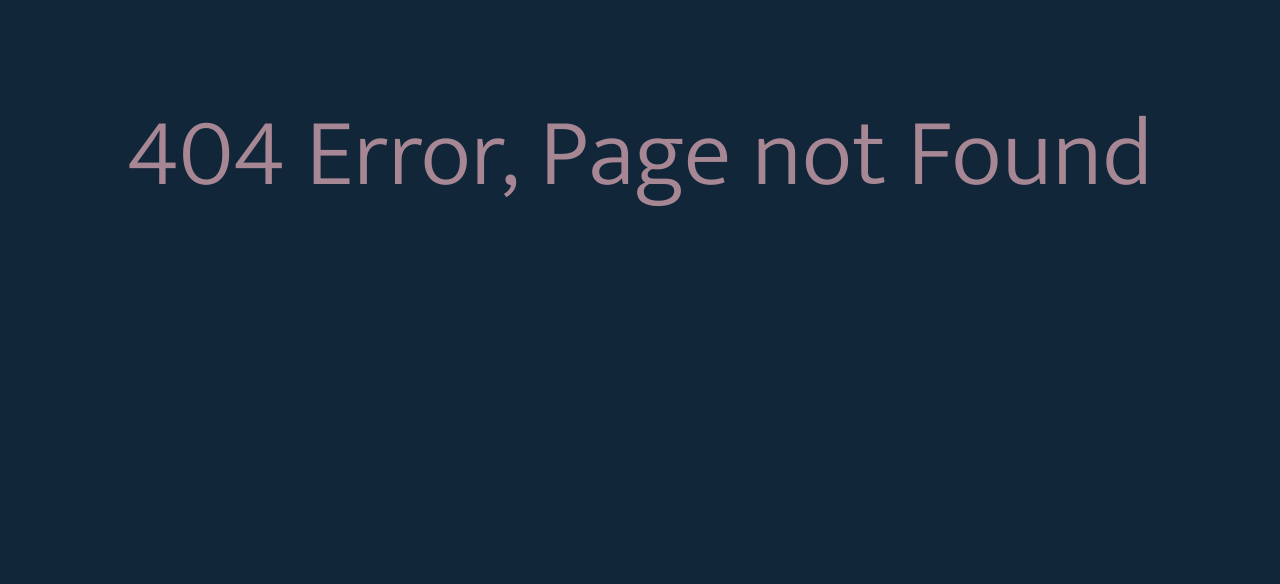
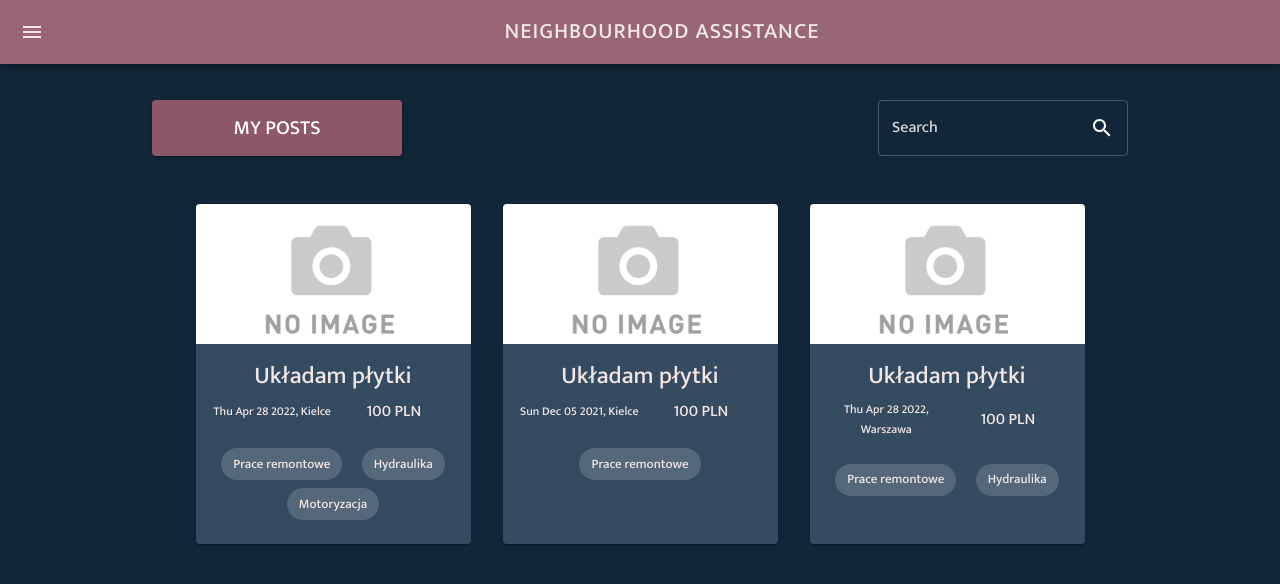
Before and after one commit to kNowakowska/neighbourhood-assistance-app, a React (Create React App) app: page /home/1 in a window 1280 px wide. Before the commit this address had no page. Shown: the top 584 px of the page. Built offline with nearby package versions, Linux system fonts and the light colour scheme; what material-ui-confirm would draw is missing.

Commit message:
add categories of posts

```diff
--- a/src/AppBar.js
+++ b/src/AppBar.js
@@ -17,7 +17,6 @@ import Icon from "@mui/material/Icon";
 import { pages } from "./routes/Routes";
 
 const StyledMenuButton = styled(IconButton)({
-
   color: "#f1e6e6",
 });
 
@@ -57,6 +56,48 @@ const NavigationBar = (props) => {
     return location.pathname === routeName;
   };
 
+  const generateMenuList = (pages) => {
+    const menu = [];
+    const submenu = [];
+
+    pages.forEach(({children, path, sidebarName, icon}, key) => {
+      if (!children) {
+        menu.push(
+          <StyledNavLink to={path} key={key}>
+            <MenuItem selected={activeRoute(path)}>
+              <ListItemIcon>
+                <Icon>{icon}</Icon>
+              </ListItemIcon>
+              <ListItemText primary={sidebarName} />
+            </MenuItem>
+          </StyledNavLink>
+        );
+      } else {
+        menu.push(
+          <StyledNavLink to={path} key={key}>
+            <MenuItem selected={activeRoute(path)}>
+              <ListItemIcon>
+                <Icon>{icon}</Icon>
+              </ListItemIcon>
+              <ListItemText primary={sidebarName} />
+            </MenuItem>
+          </StyledNavLink>
+        );
+        children.forEach((child, key) => {
+          submenu.push(
+            <StyledNavLink to={child.path} key={`${key}_${child.path}`}>
+              <MenuItem selected={activeRoute(child.path)}>
+                <ListItemText primary={child.sidebarName} />
+              </MenuItem>
+            </StyledNavLink>
+          );
+        });
+        menu.push(<MenuList sx={{ ml: 3 }} key={`submenu_${path}`}>{submenu}</MenuList>);
+      }
+    });
+    return menu;
+  };
+
   return (
     <div>
       <div
@@ -66,7 +107,7 @@ const NavigationBar = (props) => {
       >
         <AppBar position="fixed" enableColorOnDark color="secondary">
           <Toolbar>
-            <StyledMenuButton edge="start" color="inherit" aria-label="menu" onClick={toggleDrawer(true)} sx={{  mr: 2,}}>
+            <StyledMenuButton edge="start" color="inherit" aria-label="menu" onClick={toggleDrawer(true)} sx={{ mr: 2 }}>
               <MenuIcon />
             </StyledMenuButton>
             <StyledAppTitle variant="h6">Neighbourhood Assistance</StyledAppTitle>
@@ -75,20 +116,7 @@ const NavigationBar = (props) => {
       </div>
       <StyledDrawer open={isOpen} onClose={toggleDrawer(false)}>
         <div role="presentation" onClick={toggleDrawer(false)}>
-          <MenuList>
-            {pages.map((prop, key) => {
-              return (
-                <StyledNavLink to={prop.path} key={key}>
-                  <MenuItem selected={activeRoute(prop.path)}>
-                    <ListItemIcon>
-                      <Icon>{prop.icon}</Icon>
-                    </ListItemIcon>
-                    <ListItemText primary={prop.sidebarName} />
-                  </MenuItem>
-                </StyledNavLink>
-              );
-            })}
-          </MenuList>
+          <MenuList>{generateMenuList(pages)}</MenuList>
         </div>
       </StyledDrawer>
     </div>
--- a/src/components/PostCard.js
+++ b/src/components/PostCard.js
@@ -7,8 +7,10 @@ import Typography from "@mui/material/Typography";
 import Grid from "@mui/material/Grid";
 import CardContent from "@mui/material/CardContent";
 import CardMedia from "@mui/material/CardMedia";
+import Chip from "@mui/material/Chip";
 
 import no_photo from "../assets/no-photo.png";
+import { categories as categoriesList } from "../utils";
 
 const StyledCard = styled(Card)({
   width: 275,
@@ -24,7 +26,7 @@ const StyledTypography = styled(Typography)({
   width: "50%",
 });
 
-const PostCard = ({ title, created, city, price, currency, photo, id }) => {
+const PostCard = ({ title, created, city, price, currency, photo, id, categories }) => {
   const navigate = useNavigate();
 
   const selectPost = () => {
@@ -32,15 +34,20 @@ const PostCard = ({ title, created, city, price, currency, photo, id }) => {
   };
 
   return (
-    <StyledCard onClick={selectPost} sx={{m:2}}>
+    <StyledCard onClick={selectPost} sx={{ m: 2 }}>
       <CardMedia component="img" height="140" image={no_photo} alt="post-photo" />
       <StyledCardContent>
         <Typography gutterBottom variant="h5" component="div">
           {title}
         </Typography>
-        <Grid container>
-          <StyledTypography variant="body2">{`${created.toDateString()}, ${city}`}</StyledTypography>
-          <StyledTypography variant="body2">{`${price} ${currency}`}</StyledTypography>
+        <Grid container alignItems="center" justifyContent="space-between">
+          <StyledTypography variant="caption">{`${created.toDateString()}, ${city}`}</StyledTypography>
+          <StyledTypography variant="body1">{`${price} ${currency}`}</StyledTypography>
+        </Grid>
+        <Grid container alignItems="center" justifyContent="space-around" sx={{ mt: 2 }}>
+          {categories.map((category) => (
+            <Chip key={category} label={categoriesList.find((item) => item.id === category)?.name_pl} sx={{ mt: 1 }} />
+          ))}
         </Grid>
       </StyledCardContent>
     </StyledCard>
--- a/src/pages/Home.js
+++ b/src/pages/Home.js
@@ -1,4 +1,5 @@
 import React, { useEffect, useState } from "react";
+import { useParams } from "react-router-dom";
 
 import { styled } from "@mui/material/styles";
 import CssBaseline from "@mui/material/CssBaseline";
@@ -23,6 +24,7 @@ const initialPosts = [
       "Lorem ipsum dolor sit amet consectetur adipisicing elit. Amet nobis velit quas voluptatibus cupiditate, odit iure et minus aliquam at!",
     photo: null,
     views: 50,
+    categories: [3],
     author: {
       name: "John",
       last_name: "Smith",
@@ -42,6 +44,7 @@ const initialPosts = [
       "Lorem ipsum dolor sit amet consectetur adipisicing elit. Amet nobis velit quas voluptatibus cupiditate, odit iure et minus aliquam at!",
     photo: null,
     views: 50,
+    categories: [1, 2, 3],
     author: {
       name: "John",
       last_name: "Smith",
@@ -61,6 +64,7 @@ const initialPosts = [
       "Lorem ipsum dolor sit amet consectetur adipisicing elit. Amet nobis velit quas voluptatibus cupiditate, odit iure et minus aliquam at!",
     photo: null,
     views: 50,
+    categories: [2],
     author: {
       name: "John",
       last_name: "Smith",
@@ -80,6 +84,7 @@ const initialPosts = [
       "Lorem ipsum dolor sit amet consectetur adipisicing elit. Amet nobis velit quas voluptatibus cupiditate, odit iure et minus aliquam at!",
     photo: null,
     views: 50,
+    categories: [1],
     author: {
       name: "John",
       last_name: "Smith",
@@ -93,12 +98,13 @@ const initialPosts = [
     title: "Układam panele",
     created: new Date(),
     city: "Kielce",
-    price: 100,
+    price: 200,
     currency: "PLN",
     description:
       "Lorem ipsum dolor sit amet consectetur adipisicing elit. Amet nobis velit quas voluptatibus cupiditate, odit iure et minus aliquam at!",
     photo: null,
     views: 50,
+    categories: [3],
     author: {
       name: "John",
       last_name: "Smith",
@@ -111,13 +117,14 @@ const initialPosts = [
     id: 6,
     title: "Układam płytki",
     created: new Date(),
-    city: "Kielce",
+    city: "Warszawa",
     price: 200,
     currency: "EUR",
     description:
       "Lorem ipsum dolor sit amet consectetur adipisicing elit. Amet nobis velit quas voluptatibus cupiditate, odit iure et minus aliquam at!",
     photo: null,
     views: 50,
+    categories: [2, 3],
     author: {
       name: "John",
       last_name: "Smith",
@@ -137,6 +144,7 @@ const initialPosts = [
       "Lorem ipsum dolor sit amet consectetur adipisicing elit. Amet nobis velit quas voluptatibus cupiditate, odit iure et minus aliquam at!",
     photo: null,
     views: 50,
+    categories: [1, 2],
     author: {
       name: "John",
       last_name: "Smith",
@@ -165,11 +173,31 @@ function Home() {
   const [search, setSearch] = useState("");
   const [posts, setPosts] = useState(initialPosts);
   const [myPostsMode, setMyPostsMode] = useState(false);
+  const userId = 1;
 
-  const showMyPosts = (userId) => {
-    if (!myPostsMode) setPosts(initialPosts.filter((post) => post.author.id === userId));
-    else setPosts(initialPosts);
+  let params = useParams();
+
+  useEffect(() => {
+    let defaultPosts = [...initialPosts];
+
+    if (myPostsMode) defaultPosts = defaultPosts.filter((post) => post.author.id === userId);
+
+    if (params?.category) {
+      setPosts(defaultPosts.filter((post) => post.categories.includes(+params.category)));
+    } else {
+      setPosts(defaultPosts);
+    }
+    setSearch("");
+  }, [params]);
+
+  const showMyPosts = () => {
+    let defaultPosts = [...initialPosts];
+    if (params?.category) defaultPosts = defaultPosts.filter((post) => post.categories.includes(+params.category));
+
+    if (!myPostsMode) setPosts(defaultPosts.filter((post) => post.author.id === userId));
+    else setPosts(defaultPosts);
     setMyPostsMode((prevState) => !prevState);
+    setSearch("");
   };
 
   const handleSearch = (e) => {
@@ -177,12 +205,16 @@ function Home() {
   };
 
   useEffect(() => {
+    let defaultPosts = [...initialPosts];
+    if (myPostsMode) defaultPosts = defaultPosts.filter((post) => post.author.id === userId);
+    if (params?.category) defaultPosts = defaultPosts.filter((post) => post.categories.includes(+params.category));
+
     setPosts(
-      initialPosts.filter(
+      defaultPosts.filter(
         (post) =>
           post.title.toLowerCase().includes(search) ||
           post.city.toLowerCase().includes(search) ||
-          post.created.toLowerCase().toDateString().includes(search) ||
+          post.created.toDateString().toLowerCase().includes(search) ||
           post.price.toString().includes(search) ||
           post.currency.toLowerCase().includes(search)
       )
@@ -194,7 +226,7 @@ function Home() {
       <CssBaseline />
       <StyledContainer container>
         <Grid item container justifyContent="space-between" mb={4}>
-          <StyledButton variant="contained" size="large" onClick={() => showMyPosts(1)} color="secondary" sx={{ ml: 3 }}>
+          <StyledButton variant="contained" size="large" onClick={showMyPosts} color="secondary" sx={{ ml: 3 }}>
             {myPostsMode ? "All posts" : "My posts"}
           </StyledButton>
           <StyledTextField
--- a/src/pages/NewPost.js
+++ b/src/pages/NewPost.js
@@ -12,9 +12,16 @@ import Icon from "@mui/material/Icon";
 import Autocomplete from "@mui/material/Autocomplete";
 import Paper from "@mui/material/Paper";
 import Box from "@mui/material/Box";
+import Select from "@mui/material/Select";
+import Chip from "@mui/material/Chip";
+import MenuItem from "@mui/material/MenuItem";
+import ListItemText from "@mui/material/ListItemText";
+import Checkbox from "@mui/material/Checkbox";
+import InputLabel from "@mui/material/InputLabel";
+import FormControl from "@mui/material/FormControl";
 
 import withNavBar from "../hoc/WithNavBar";
-import { currencies } from "../utils";
+import { currencies, categories } from "../utils";
 
 const StyledContainer = styled(Grid)({
   marginTop: "100px",
@@ -27,6 +34,7 @@ const NewPost = () => {
   const [price, setPrice] = useState(0);
   const [currency, setCurrency] = useState(currencies[0]);
   const [photo, setPhoto] = useState(null);
+  const [category, setCategory] = useState([]);
 
   const handleChangeTitle = (e) => {
     setTitle(e.target.value);
@@ -42,6 +50,13 @@ const NewPost = () => {
 
   const handleChangeCurrency = (e, newValue) => {
     setCurrency(newValue);
+  };
+
+  const handleChangeCategory = (e) => {
+    const {
+      target: { value },
+    } = e;
+    setCategory(typeof value === "string" ? value.split(",") : value);
   };
 
   const savePost = () => {
@@ -68,6 +83,8 @@ const NewPost = () => {
     setCurrency(currencies[0]);
     setPhoto(null);
   };
+
+  const fieldsNotEmpty = () => title && description && price > 0 && category.length;
 
   return (
     <Container component="main">
@@ -106,6 +123,7 @@ const NewPost = () => {
               variant="outlined"
               sx={{ width: "45%", mb: 4, mr: 1 }}
               required
+              error={price < 0}
             />
             <Autocomplete
               options={currencies}
@@ -117,6 +135,32 @@ const NewPost = () => {
               required
               sx={{ width: "45%", mb: 4, ml: 1 }}
             />
+            <FormControl sx={{ width: "90%", mb: 4, ml: 1 }}>
+              <InputLabel>Category</InputLabel>
+              <Select
+                required
+                value={category}
+                onChange={handleChangeCategory}
+                variant="outlined"
+                label="Category"
+                multiple
+                fullWidth
+                renderValue={(selected) => (
+                  <Box sx={{ display: "flex", flexWrap: "wrap", gap: 0.5 }}>
+                    {selected.map((value) => (
+                      <Chip key={value} label={categories.find((item) => item.id === value)?.name_pl} />
+                    ))}
+                  </Box>
+                )}
+              >
+                {categories.map((item) => (
+                  <MenuItem key={item.id} value={item.id}>
+                    <Checkbox checked={category.includes(item.id)} />
+                    <ListItemText primary={item.name_pl} />
+                  </MenuItem>
+                ))}
+              </Select>
+            </FormControl>
             <Grid item container justifyContent="space-between" sx={{ width: "80%" }}>
               <Button
                 component="label"
@@ -133,7 +177,7 @@ const NewPost = () => {
                 <Button size="large" variant="contained" sx={{ mr: 2 }} onClick={clearFields}>
                   Clear
                 </Button>
-                <Button size="large" variant="contained" color="secondary" onClick={savePost} sx={{ ml: 2 }}>
+                <Button size="large" variant="contained" color="secondary" onClick={savePost} sx={{ ml: 2 }} disabled={!fieldsNotEmpty}>
                   Save
                 </Button>
               </Box>
--- a/src/routes/Routes.js
+++ b/src/routes/Routes.js
@@ -7,12 +7,14 @@ import Home from "../pages/Home";
 import NotFound from "../pages/NotFound";
 import Post from "../pages/Post";
 import NewPost from "../pages/NewPost";
+import { categories } from "../utils";
 
 export const pages = [
   {
     path: "/home",
     sidebarName: "Home",
     icon: "home",
+    children: categories.map((cat) => ({ path: `/home/${cat.id}`, sidebarName: cat.name_pl })),
   },
   { path: "/create_post", sidebarName: "New post", icon: "post_add" },
   { path: "/profile/1", sidebarName: "Profile", icon: "person" },
@@ -22,11 +24,13 @@ export function MyRoutes() {
   return (
     <Routes>
       <Route path="/" element={<Login />} />
-      <Route path="/sign_up" element={<SignUp />} />
-      <Route path="/home" element={<Home />} />
-      <Route path="/posts/:id" element={<Post />} />
-      <Route path="/profile/:id" element={<Profile />} />
-      <Route path="/create_post" element={<NewPost />} />
+      <Route path="sign_up" element={<SignUp />} />
+      <Route path="home" element={<Home />}>
+        <Route path=":category" element={<Home />} />
+      </Route>
+      <Route path="posts/:id" element={<Post />} />
+      <Route path="profile/:id" element={<Profile />} />
+      <Route path="create_post" element={<NewPost />} />
       <Route path="*" element={<NotFound />} />
     </Routes>
   );
--- a/src/utils.js
+++ b/src/utils.js
@@ -18,3 +18,26 @@ export const currencies = [
     symbol: "$",
   },
 ];
+
+export const categories = [
+  {
+    id: 1,
+    name_pl: "Prace remontowe",
+    name_en: ""
+  },
+  {
+    id: 2,
+    name_pl: "Hydraulika",
+    name_en: ""
+  },
+  {
+    id: 3,
+    name_pl: "Motoryzacja",
+    name_en: ""
+  },
+  {
+    id: 4,
+    name_pl: "Elektryka",
+    name_en: ""
+  }
+]
```
